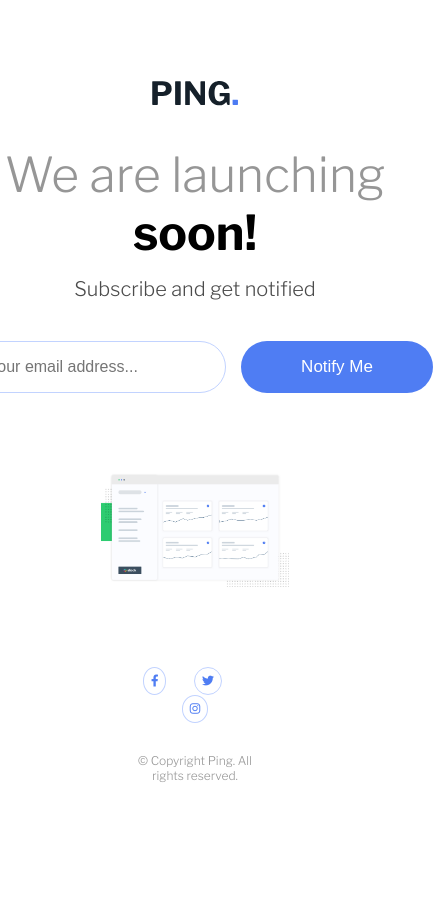
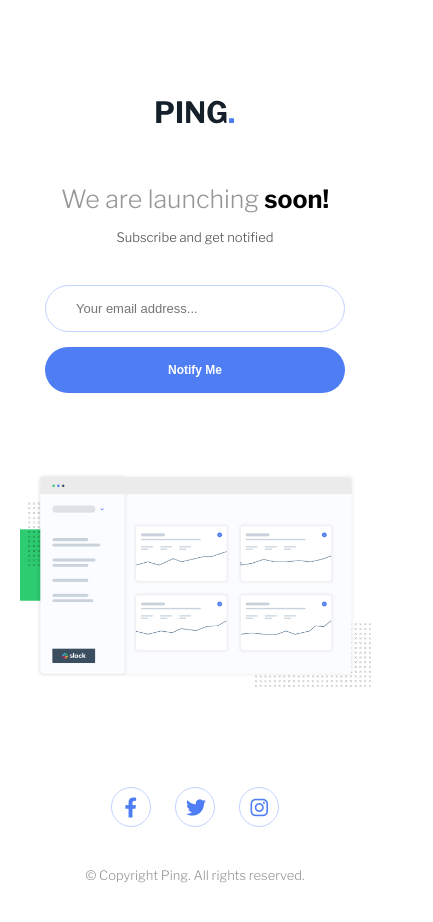
Before and after one commit to sanketcharanpahadi/ping-single-column-page, a plain HTML site: page index.html in a window 390 px wide. Shown: the whole page, 433 px wide, since content can reach past the window. Before the commit the page ends 863 px from the top, so only its background shows below. Drawn offline with nearby package versions, Linux system fonts and the light colour scheme.

Commit message:
mobile design updated

```diff
--- a/style.css
+++ b/style.css
@@ -92,7 +92,7 @@ body {
 }
 
 .footer {
-    max-width: 30%;
+    max-width: 70%;
     margin: 0 auto;
     margin-top: 8rem;
 }
@@ -122,6 +122,72 @@ body {
     color: var(--color-primary-grey);
 }
 
+
+@media (max-width: 768px) {
+    body {
+        padding: 10rem 0;
+    }
+
+    .logo {
+        width: 20%;
+    }
+
+    .primary-heading {
+        font-size: 2.5rem;
+        margin-top: 6rem;
+    }
+
+    .notify {
+        font-size: 1.3rem;
+    }
+
+    .subscribe {
+        flex-direction: column;
+    }
+
+    .email {
+        width: 300px;
+        font-size: 1.3rem;
+        padding: 1.5rem 3rem;
+    }
+
+    .submit {
+        width: 300px;
+        font-size: 1.2rem;
+        font-weight: bold;
+    }
+
+   .main {
+       max-width: 90%;
+   }
+
+   .footer {
+       margin-top: 10rem;
+   }
+
+   .icons {
+       font-size: 2rem;
+       margin-bottom: 4rem;
+   }
+
+   .icon {
+       padding: 1rem;
+       width: 40px;
+       height: 40px;
+   }
+
+   .icon:not(:last-child) {
+    margin-right: 2rem;
+}
+
+   .copyright {
+       font-size: 1.3rem;
+   }
+
+}
+
+
+
 /* UTILITIES */
 .m-auto {
     margin: 0 auto;
```
